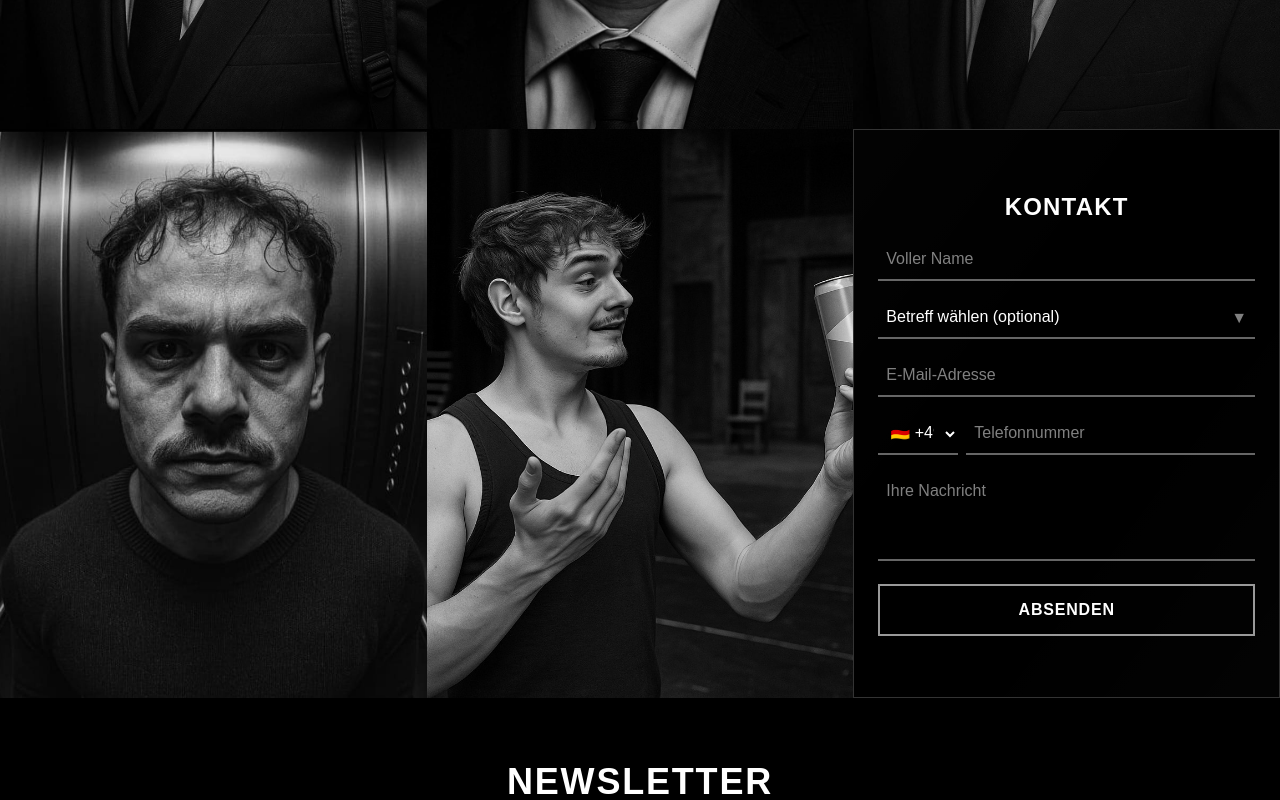
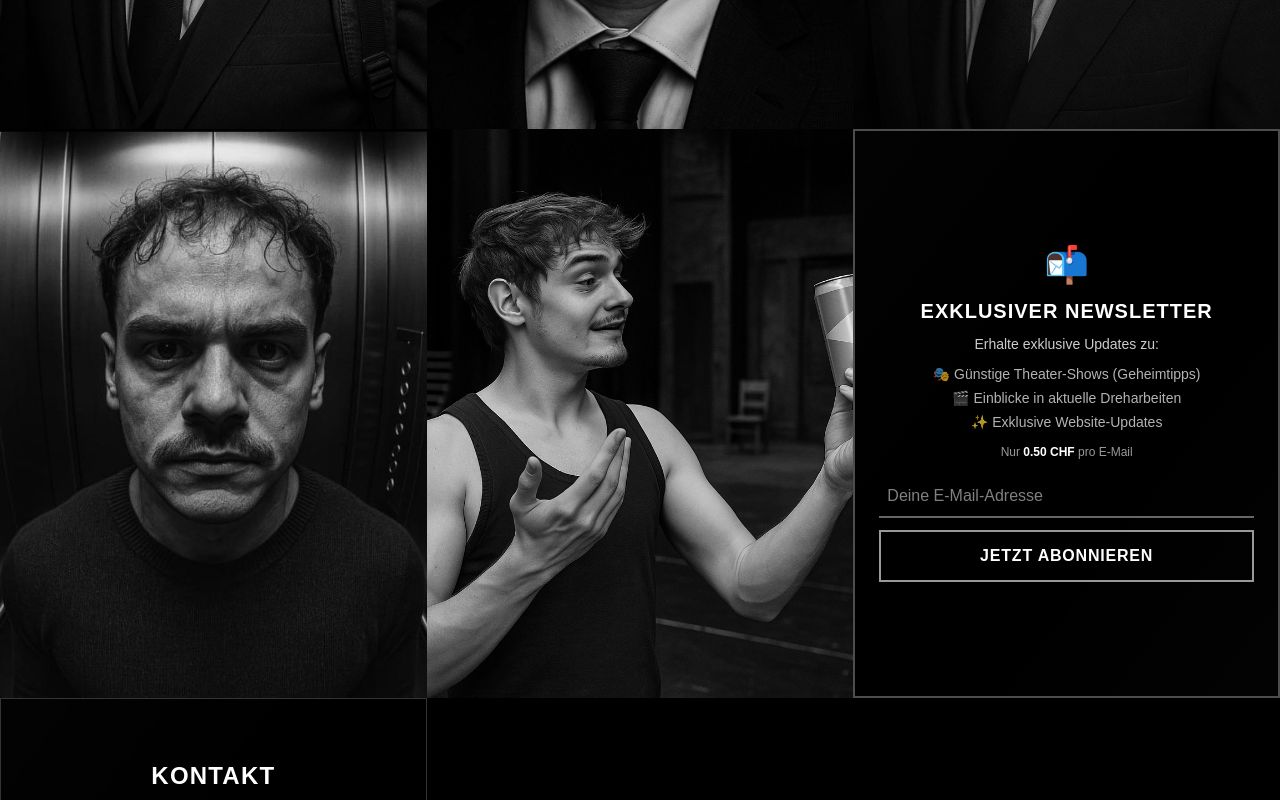
Before and after one commit to TheRealDevCH/actor-portfolio, a Next.js app: page / in a window 1280 px wide. Shown: the part 1240-2040 px from the top of the page. Built offline with nearby package versions, Linux system fonts and the light colour scheme.

Commit message:
Add NewsletterForm back to gallery - keep both newsletter options

```diff
--- a/app/page.tsx
+++ b/app/page.tsx
@@ -1,5 +1,6 @@
 import Image from "next/image";
 import ContactForm from "./components/ContactForm";
+import NewsletterForm from "./components/NewsletterForm";
 import NewsletterEmailField from "./components/NewsletterEmailField";
 import AndroidInstallButton from "./components/AndroidInstallButton";
 
@@ -63,6 +64,7 @@ export default function Home() {
             </div>
           ))}
 
+          <NewsletterForm />
           <ContactForm />
         </div>
       </section>
```
